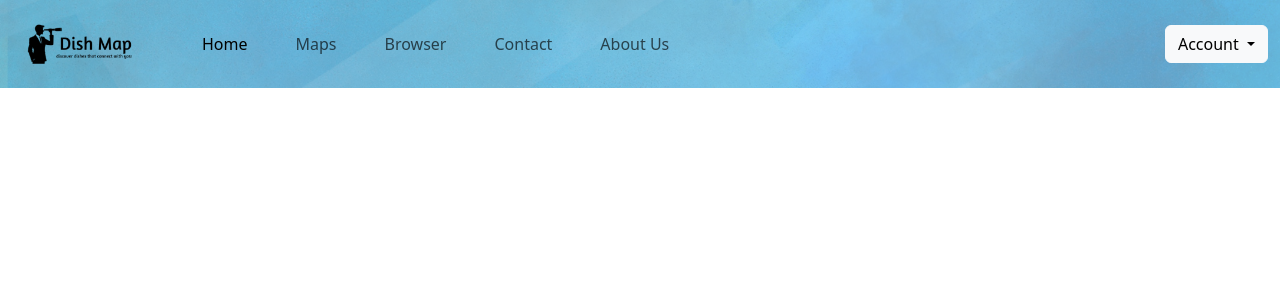
After one commit to Brooklyn-STEAM/10042-Restaurant-Map-For-Cultures-With-Restricted-Diets, a Flask app: page /about_us in a window 1280 px wide. The commit adds this page. Shown: the top 300 px of the page. Run offline with Flask 3, Linux system fonts and the light colour scheme.

Commit message:
navbar style, about us page route

```diff
--- a/main.py
+++ b/main.py
@@ -506,6 +506,11 @@ def map_page():
 @app.route("/contact" , methods=["POST", "GET"])
 def contact_page():
     return render_template("contact_page.html.jinja")
+
+@app.route("/about_us" , methods=["POST", "GET"])
+def about_us_page():
+    return render_template("about_us_page.html.jinja")
+
 # @app.route("/cart")
 # @flask_login.login_required
 # def cart_page():
--- a/static/css/style.css
+++ b/static/css/style.css
@@ -26,3 +26,6 @@
     }
 
 }
+.account-dropdown li{
+    padding: 0rem !important;
+}
--- /dev/null
+++ b/templates/about_us_page.html.jinja
@@ -0,0 +1,22 @@
+<!DOCTYPE html>
+<html lang="en">
+<head>
+    <meta charset="UTF-8">
+    <meta name="viewport" content="width=device-width, initial-scale=1.0">
+    <title>Document</title>
+
+    <link rel="stylesheet" href="../static/css/style.css">
+    <link href="https://cdn.jsdelivr.net/npm/bootstrap@5.3.3/dist/css/bootstrap.min.css" rel="stylesheet" integrity="sha384-QWTKZyjpPEjISv5WaRU9OFeRpok6YctnYmDr5pNlyT2bRjXh0JMhjY6hW+ALEwIH" crossorigin="anonymous">
+</head>
+<body>
+    <header>
+        {% include "components/navbar.html.jinja" %}
+    </header>
+
+    <main>
+
+    </main>
+
+
+</body>
+</html>
--- a/templates/components/navbar.html.jinja
+++ b/templates/components/navbar.html.jinja
@@ -1,6 +1,6 @@
 <nav class="navColor navbar navbar-expand-lg w-100" id="nav-primary">
   <section class="container-fluid">
-    <a class="navbar-brand" href="#">
+    <a class="navbar-brand" href="/">
       <img src="/static/images/Untitled (3).png" alt="Logo" width="150" class="d-inline-block align-text-top">
     </a>
 
@@ -22,11 +22,14 @@
         <li class="nav-item">
           <a class="nav-link"  href="/contact">Contact</a>
         </li>
+        <li class="nav-item">
+          <a class="nav-link"  href="/about_us">About Us</a>
+        </li>
       </ul>
 
 
       {# Authentication #}
-      <article style="float: right;">
+      <article class="account-dropdown" style="float: right;">
         {% if current_user.is_authenticated %}
           <div class="btn-group">
             <button type="button" class="btn btn-secondary dropdown-toggle" data-bs-toggle="dropdown"
```
